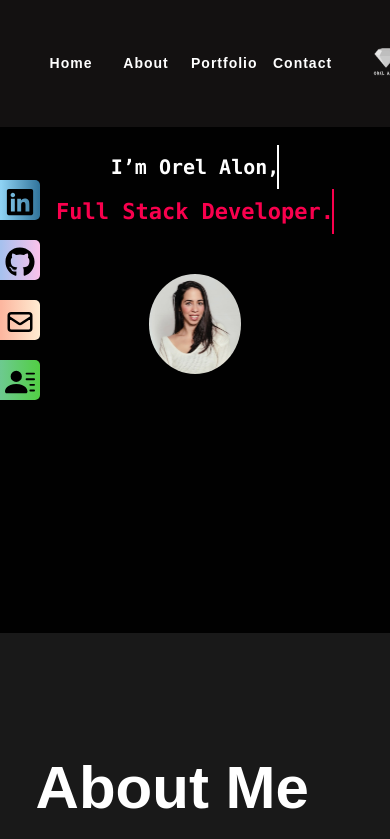
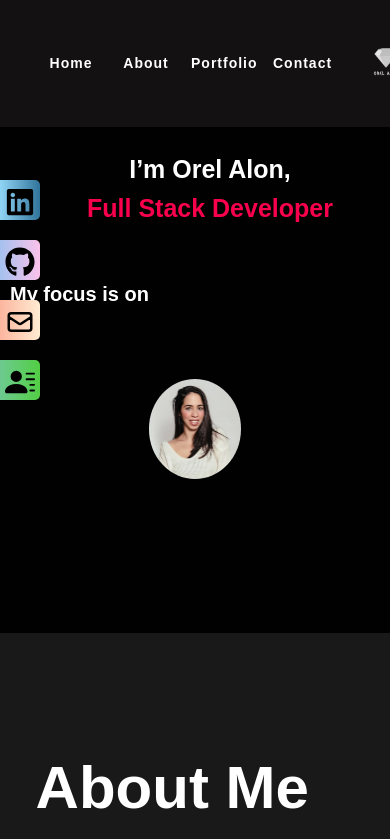
Before and after one commit to OrelAlon/portfolio, a React (Create React App) app: page / in a window 390 px wide. Shown: the top 839 px of the page. Built offline with nearby package versions, Linux system fonts and the light colour scheme.

Commit message:
animation

```diff
--- a/src/component/Home.js
+++ b/src/component/Home.js
@@ -85,14 +85,14 @@ function Home() {
         {/* HOME CONTENT */}
         <div className='container-home'>
           <div className='home__meta typewriter'>
-            {/* <h1 className='home__text pz__10' id='ani'>
-              WELCOME
-            </h1> */}
-            <h4 className='home__text pz__10 anim'> I’m Orel Alon,</h4>
-            <h3 className=' sweet pz__10 anim'>Full Stack Developer.</h3>
-            {/* <h5 className='home-text'>
-              My focus is on the MERN Stack and I am passionate about coding
-            </h5> */}
+            <h5 className='bold-font'> I’m Orel Alon,</h5>
+            <h5 className='red-color bold-font'>Full Stack Developer</h5>
+
+            <h5 className='margin-space'> My focus is on the MERN-STACK</h5>
+            <h5> and I am passionate about coding</h5>
+            {/* <p>
+              <span>Final/Blinking Line</span> <span>|</span>
+            </p> */}
           </div>
 
           <div className='profile-img-div'>
--- a/src/css/Home.css
+++ b/src/css/Home.css
@@ -87,7 +87,6 @@ li.sideNavbar {
 .profile-img {
   border-radius: 50%;
   height: 200px;
-  margin-left: 80px;
 }
 .container-home {
   display: grid;
@@ -164,28 +163,96 @@ li.sideNavbar {
     border-color: transparent;
   }
 }
+/* animation here */
 
-.typewriter h4 {
+.typewriter:nth-child(1) {
   font: bold 200% Consolas, Monaco, monospace;
-  border-right: 0.1em solid;
-  width: 16.5em; /* fallback */
-  width: 14ch; /* # of chars */
   white-space: nowrap;
-  overflow: hidden;
-  animation: typing 5s steps(30, end),
-    /* # of steps = # of chars */ blink-caret 0.2s step-end infinite alternate;
 }
 
 .typewriter h3 {
   font: bold 200% Consolas, Monaco, monospace;
-  border-right: 0.1em solid;
-  width: 16.5em; /* fallback */
-  width: 21ch; /* # of chars */
   margin: 1em 1em;
+}
+
+.home-text {
+  font: Consolas, Monaco, monospace;
+}
+h5 {
+  color: white;
+  /* font-family: "Courier"; */
+  font-size: 20px;
+  margin: 10px;
   white-space: nowrap;
   overflow: hidden;
-  animation: typing 5s steps(30, end),
-    /* # of steps = # of chars */ blink-caret 0.2s step-end infinite alternate;
+  width: 0;
+  opacity: 0;
+  animation: type 4s steps(60, end) forwards;
+  -webkit-user-select: none;
+  user-select: none;
+}
+h5:nth-child(2) {
+  animation-delay: 2s;
+}
+h5:nth-child(3) {
+  animation-delay: 5s;
+}
+h5:nth-child(4) {
+  animation-delay: 8s;
+}
+h5:nth-child(5) {
+  animation-delay: 10s;
+}
+p:nth-child(6) {
+  animation-delay: 5s;
+  margin-bottom: 25px;
+}
+p:nth-child(7) {
+  animation-delay: 6s;
+}
+p:nth-child(7) span:first-child {
+  animation-duration: 0.8s;
+}
+/* span {
+  animation: blink 1.8s infinite 8s;
+} */
+p a {
+  color: lime;
+  text-decoration: none;
+}
+@keyframes type {
+  0% {
+    opacity: 1;
+  }
+  100% {
+    width: 400px;
+    opacity: 1;
+  }
+}
+@keyframes blink {
+  from {
+    opacity: 0;
+  }
+  to {
+    opacity: 1;
+  }
+}
+::selection {
+  background: black;
+}
+span {
+  display: block;
+  padding: 15px 30px;
+  /* margin-right: 0; */
+}
+.red-color {
+  color: #f9004d;
+}
+.bold-font {
+  font-size: 25px;
+}
+.margin-space {
+  margin-top: 60px;
 }
 
 /* RESPONSIVE */
@@ -269,14 +336,8 @@ li.sideNavbar {
   }
 }
 @media only screen and (max-width: 668px) {
-  .typewriter h4 {
-    margin-left: 160px;
-    font: bold 200% Consolas, Monaco, monospace;
-  }
-  .typewriter h3 {
-    margin-left: 80px;
-
-    font: bold 200% Consolas, Monaco, monospace;
+  .typewriter {
+    margin: auto;
   }
 }
 @media only screen and (max-width: 425px) {
@@ -372,15 +433,6 @@ li.sideNavbar {
   .tech-icon {
     width: 50px;
   }
-  .typewriter h4 {
-    margin: auto;
-    font: bold 200% Consolas, Monaco, monospace;
-    font-size: 20px;
-  }
-  .typewriter h3 {
-    font-size: 22px;
-    margin: auto;
-  }
 }
 
 button.about.btn.pointer {
@@ -443,11 +495,7 @@ button {
   /* margin-left: 400px; */
   margin-right: 0;
 }
-span {
-  display: block;
-  padding: 15px 30px;
-  /* margin-right: 0; */
-}
+
 button::before,
 button::after {
   content: "";
```
